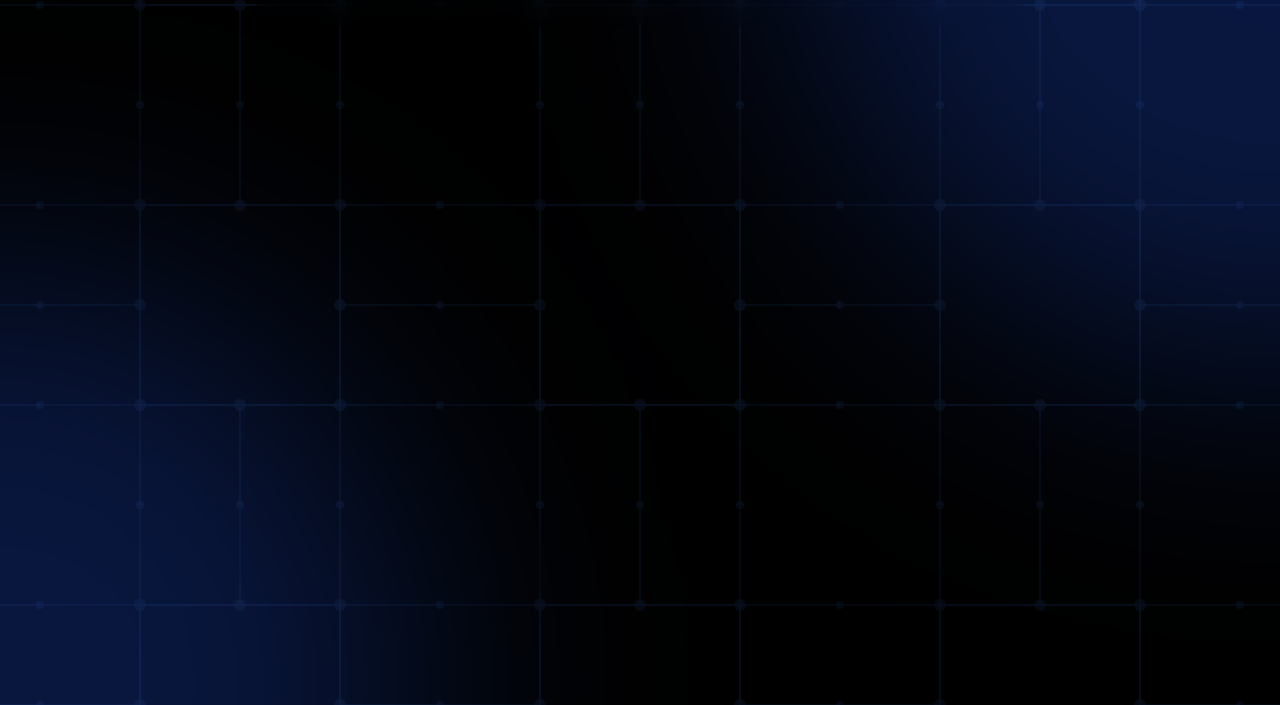
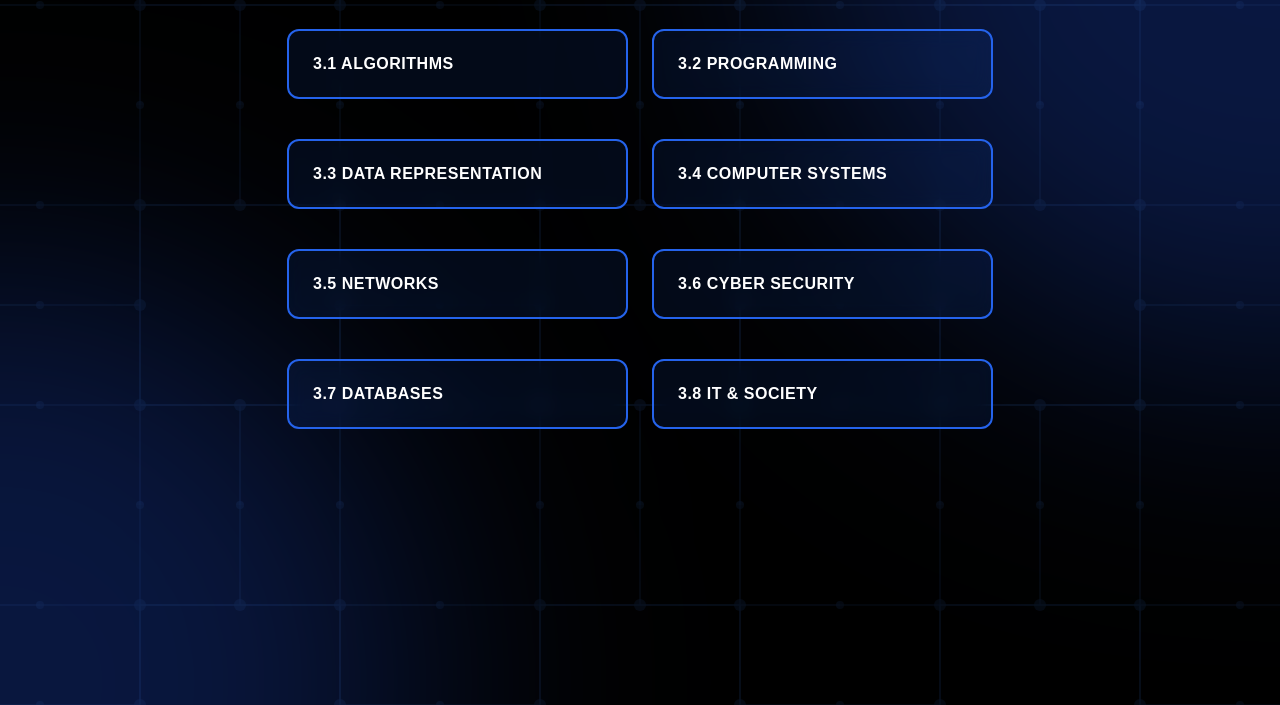
Before and after one commit to Masterbrown/gcse-revision-app, a website: page index.html in a window 1280 px wide. Shown: the part 95-800 px from the top of the page. Drawn offline with nearby package versions, Linux system fonts and the light colour scheme; no server answers.

Commit message:
Fix welcome screen and back button
- Add welcome screen with unit buttons
- Add back to units button
- Fix event listeners
- Restore original API endpoint

```diff
--- a/index.html
+++ b/index.html
@@ -19,7 +19,21 @@
         </header>
 
         <main>
-            <div id="question-container">
+            <div id="welcome-screen">
+                <div class="unit-grid">
+                    <button id="3.1" class="unit-button">3.1 ALGORITHMS</button>
+                    <button id="3.2" class="unit-button">3.2 PROGRAMMING</button>
+                    <button id="3.3" class="unit-button">3.3 DATA REPRESENTATION</button>
+                    <button id="3.4" class="unit-button">3.4 COMPUTER SYSTEMS</button>
+                    <button id="3.5" class="unit-button">3.5 NETWORKS</button>
+                    <button id="3.6" class="unit-button">3.6 CYBER SECURITY</button>
+                    <button id="3.7" class="unit-button">3.7 DATABASES</button>
+                    <button id="3.8" class="unit-button">3.8 IT & SOCIETY</button>
+                </div>
+            </div>
+
+            <div id="question-container" class="hidden">
+                <button id="back-to-units" class="back-button">← Back to Units</button>
                 <div id="loading" class="hidden">Loading...</div>
                 <div id="current-question" class="hidden">
                     <h2>Question:</h2>
```
Also changed, not shown: public/script.js (+18 -1 lines).
